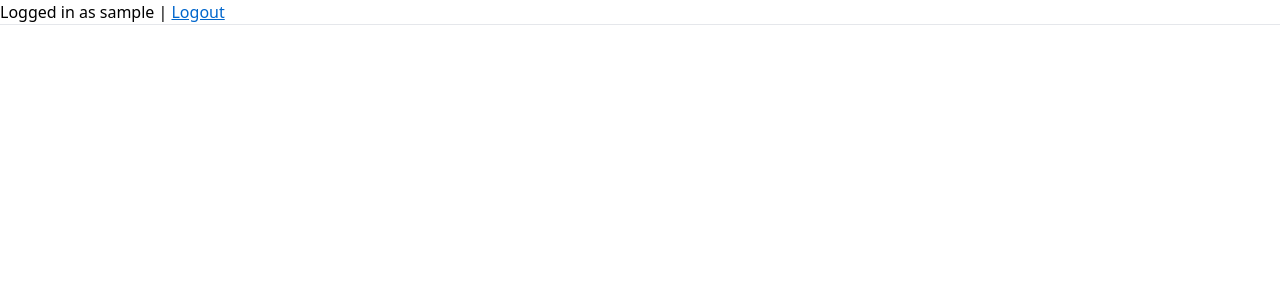
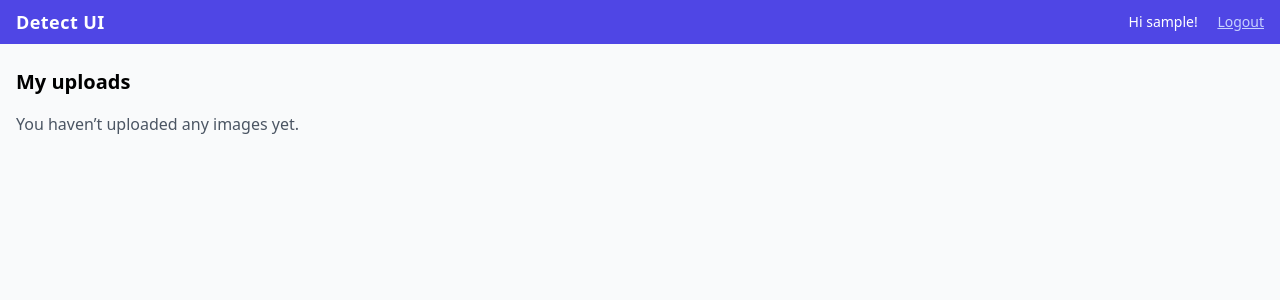
Before and after one commit to Cavor1/DetectUI, a Django app: page / in a window 1280 px wide. Shown: the top 300 px of the page. Run offline with Django 5.2, Linux system fonts and the light colour scheme; the visitor is signed in with stand-in values (Sample User, id 1); data that the repository does not hold is empty; some libraries are stand-ins or nearby versions.

Commit message:
tailwind, image view

```diff
--- a/detectUI/detector/models.py
+++ b/detectUI/detector/models.py
@@ -4,7 +4,7 @@ from django.conf import settings
 def image_path(instance,filename):
     return f'uploads/user_{instance.user.id}/{filename}'
 
-class uploadedImage(models.Model):
+class UploadedImage(models.Model):
     user = models.ForeignKey(
         settings.AUTH_USER_MODEL,
         on_delete=models.CASCADE,
--- a/detectUI/detector/views.py
+++ b/detectUI/detector/views.py
@@ -1,6 +1,11 @@
 from django.shortcuts import render
 from django.http import HttpResponse
+from .models import UploadedImage
 
 def main(request):
-    return render(request, 'base.html',locals())
+    images = (
+        UploadedImage.objects
+        .filter(user=request.user)
+    )
+    return render(request, 'detector/main.html',{'images':images})
 # Create your views here.
--- a/detectUI/templates/base.html
+++ b/detectUI/templates/base.html
@@ -1,37 +1,50 @@
+
+{# templates/base.html #}
 <!doctype html>
 <html lang="en">
-<link href="https://cdn.jsdelivr.net/npm/tailwindcss@^4/dist/tailwind.min.css" rel="stylesheet">
 <head>
   <meta charset="utf-8">
   <title>{% block title %}Detect UI{% endblock %}</title>
-  <style>
-    .logout-btn {
-      background: none;
-      border: 0;
-      padding: 0;
-      margin: 0;
-      color: #06c;
-      text-decoration: underline;
-      cursor: pointer;
-      font: inherit;
-    }
-  </style>
+
+  <!-- Tailwind quick‑start (CDN) -->
+  <script src="https://cdn.tailwindcss.com"></script>
 </head>
-<body>
-  <header>
+<body class="min-h-screen flex flex-col bg-gray-50">
+
+  <!-- ─── Top bar ─────────────────────────────────────────────── -->
+  <header class="bg-indigo-600 text-white">
+    <div class="max-w-7xl mx-auto flex justify-between items-center px-4 py-2">
+
+      <!-- site title / logo -->
+      <h1 class="text-lg font-semibold tracking-wide">
+        <a href="/" class="hover:text-indigo-200">Detect UI</a>
+      </h1>
+
+      <!-- auth actions -->
+      <nav class="text-sm space-x-4">
         {% if request.user.is_authenticated %}
-      Logged in as {{ request.user.username }} |
-      <form action="{% url 'logout' %}" method="post" style="display:inline;">
+          <span class="hidden sm:inline">Hi {{ request.user.username }}!</span>
+
+          <!-- logout must be POST -->
+          <form action="{% url 'logout' %}" method="post" class="inline">
             {% csrf_token %}
-        <button type="submit" class="logout-btn">Logout</button>
+            <button type="submit" class="underline text-indigo-200 hover:text-white">
+              Logout
+            </button>
           </form>
         {% else %}
-      <a href="{% url 'login' %}">Login</a> |
-      <a href="{% url 'signup' %}">Sign up</a>
+          <a href="{% url 'login' %}"
+             class="underline text-indigo-200 hover:text-white">Login</a>
+          <a href="{% url 'signup' %}"
+             class="underline text-indigo-200 hover:text-white">Sign&nbsp;up</a>
         {% endif %}
-    <hr>
+      </nav>
+    </div>
   </header>
 
+  <!-- ─── Main page body ──────────────────────────────────────── -->
+  <main class="flex-1 max-w-7xl mx-auto w-full px-4 py-6">
     {% block content %}{% endblock %}
+  </main>
 </body>
 </html>
--- /dev/null
+++ b/detectUI/templates/detector/main.html
@@ -0,0 +1,23 @@
+{% extends "base.html" %}
+{% block title %}Main{% endblock %}
+
+{% block content %}
+<h2 class="text-xl font-semibold mb-4">My uploads</h2>
+
+{% if images %}
+  <div class="grid gap-6 sm:grid-cols-2 lg:grid-cols-3">
+    {% for img in images %}
+      <div class="bg-white shadow rounded p-3">
+        <img src="{{ img.image.url }}"
+             alt="{{ img.original_filename }}"
+             class="w-full h-48 object-cover rounded">
+        <p class="text-xs text-gray-500 mt-2">
+          {{ img.uploaded_at|date:"Y‑m‑d H:i" }}
+        </p>
+      </div>
+    {% endfor %}
+  </div>
+{% else %}
+  <p class="text-gray-600">You haven’t uploaded any images yet.</p>
+{% endif %}
+{% endblock %}
```
Also changed, not shown: detectUI/templates/registration/login.html (+34 -7 lines). Lines whose indentation alone changed are shown as unchanged.
